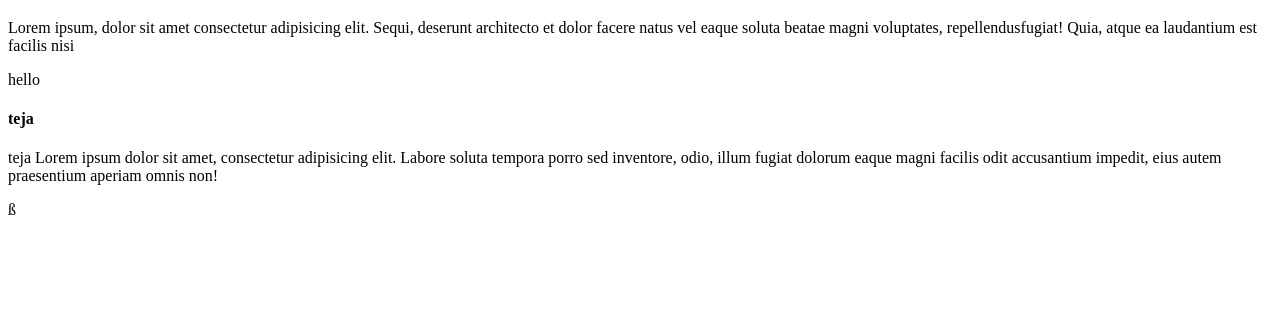
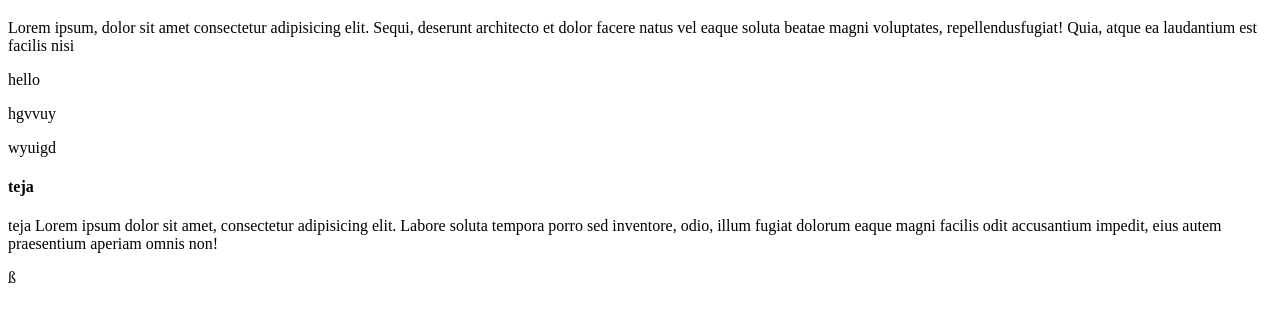
Before and after one commit to chaithnyateja13/try-to-do-new, a plain HTML site: page index.html in a window 1280 px wide. Shown: the part 61-382 px from the top of the page. Drawn offline with Linux system fonts and the light colour scheme.

Commit message:
added 2 p tags

```diff
--- a/index.html
+++ b/index.html
@@ -8,6 +8,8 @@
 <p>Lorem ipsum, dolor sit amet consectetur adipisicing elit. Sequi, deserunt architecto et dolor facere natus vel eaque soluta beatae magni voluptates, repellendusfugiat! Quia, atque ea laudantium est facilis nisi
 </p>
 <p>hello</p>
+<p>hgvvuy</p>
+<p>wyuigd</p>
 <h4>teja</h4>
 <p>teja Lorem ipsum dolor sit amet, consectetur adipisicing elit. Labore soluta tempora porro sed inventore, odio, illum fugiat dolorum eaque magni facilis odit accusantium impedit, eius autem praesentium aperiam omnis non!</p>
 </head>
```
